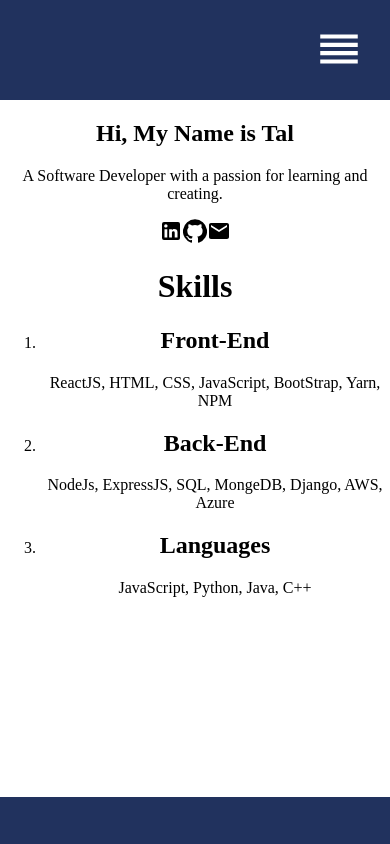
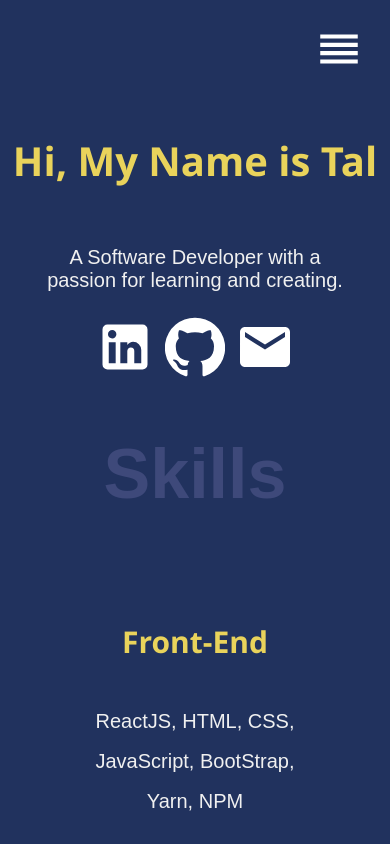
Before and after one commit to trimoni/tal-portfolio, a React (Create React App) app: page / in a window 390 px wide. Shown: the top 844 px of the page. Built offline with nearby package versions, Linux system fonts and the light colour scheme.

Commit message:
fix height

```diff
--- a/src/pages/Home.js
+++ b/src/pages/Home.js
@@ -2,6 +2,7 @@
 import LinkedInIcon from "@material-ui/icons/LinkedIn";
 import GitHubIcon from "@material-ui/icons/GitHub";
 import EmailIcon from "@material-ui/icons/Email";
+import '../styles/Home.css'
 
 function Home() {
   return (
--- /dev/null
+++ b/src/styles/Home.css
@@ -0,0 +1,80 @@
+.home {
+  width: 100%;
+  align-items: center;
+  font-family: "Arial", sans-serif;
+  color: #3e497a;
+}
+
+.about {
+  width: 100%;
+  /* height: calc(100vh - 100px); */
+  display: flex;
+  flex-direction: column;
+  justify-content: center;
+  align-items: center;
+  text-align: center;
+  background-color: #21325e;
+  color: #f0f0f0;
+}
+
+.about h2 {
+  font-family: "Segoe UI", Tahoma, Geneva, Verdana, sans-serif;
+  font-size: 80px;
+  color: #e9d35b;
+  height: 50px;
+}
+
+.about .prompt {
+  width: 40%;
+  font-size: 30px;
+}
+.prompt svg {
+  font-size: 60px;
+  margin: 5px;
+  color: white;
+}
+
+.skills {
+  font-size: 35px;
+  width: 100%;
+  display: flex;
+  justify-content: center;
+  flex-direction: column;
+  align-items: center;
+}
+
+.skills h1 {
+  color: #3e497a;
+}
+
+.skills .list {
+  list-style: none;
+  width: 60%;
+}
+
+.list span {
+  font-size: 20px;
+}
+
+@media only screen and (max-width: 600px) {
+  .about h2 {
+    font-size: 40px;
+  }
+
+  .about .prompt {
+    margin-top: 10px;
+    font-size: 20px;
+    width: 80%;
+  }
+
+  .skills {
+    text-align: center;
+  }
+  .list {
+    padding: 0;
+  }
+
+  .skills h2 {
+    font-size: 30px;
+  }
+}
```
